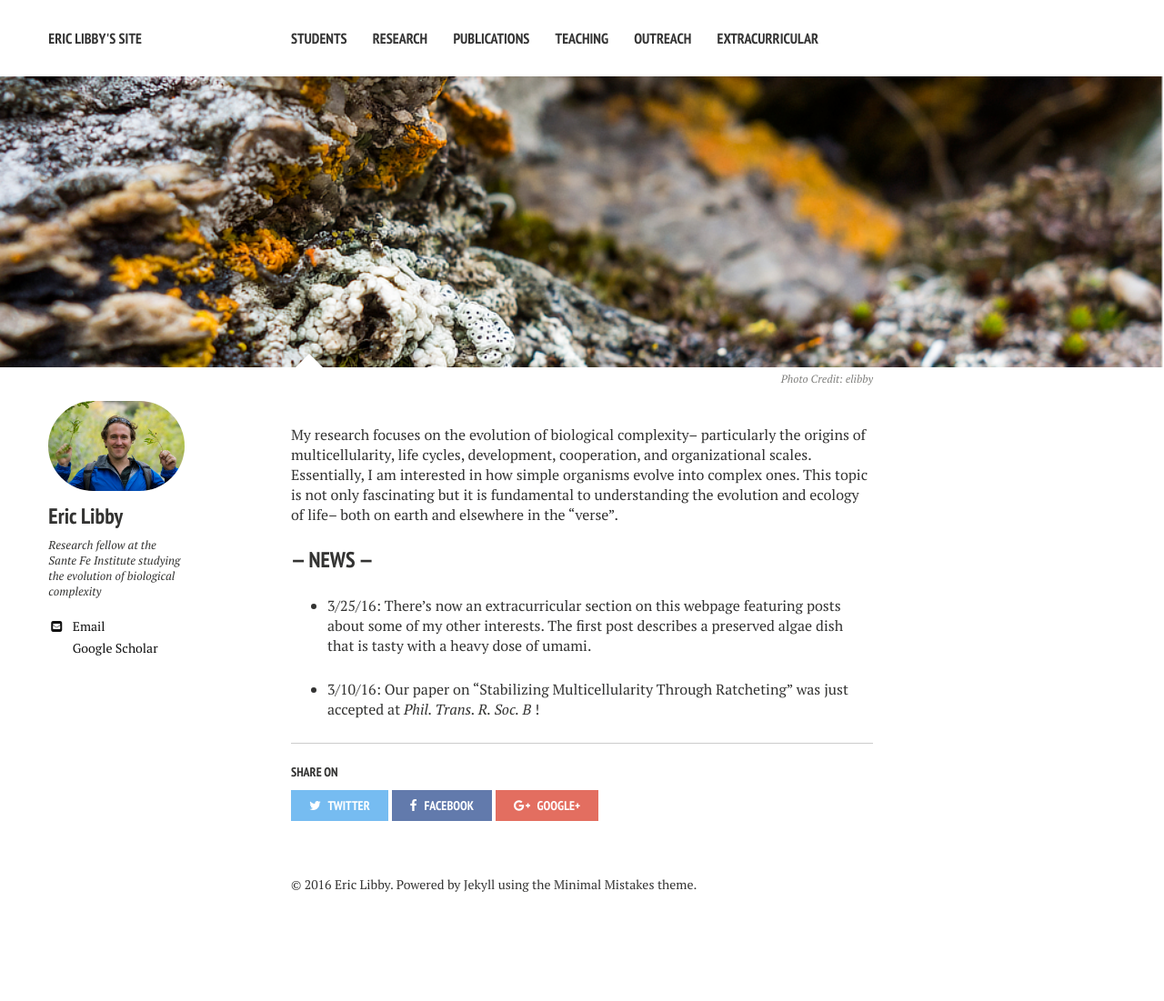
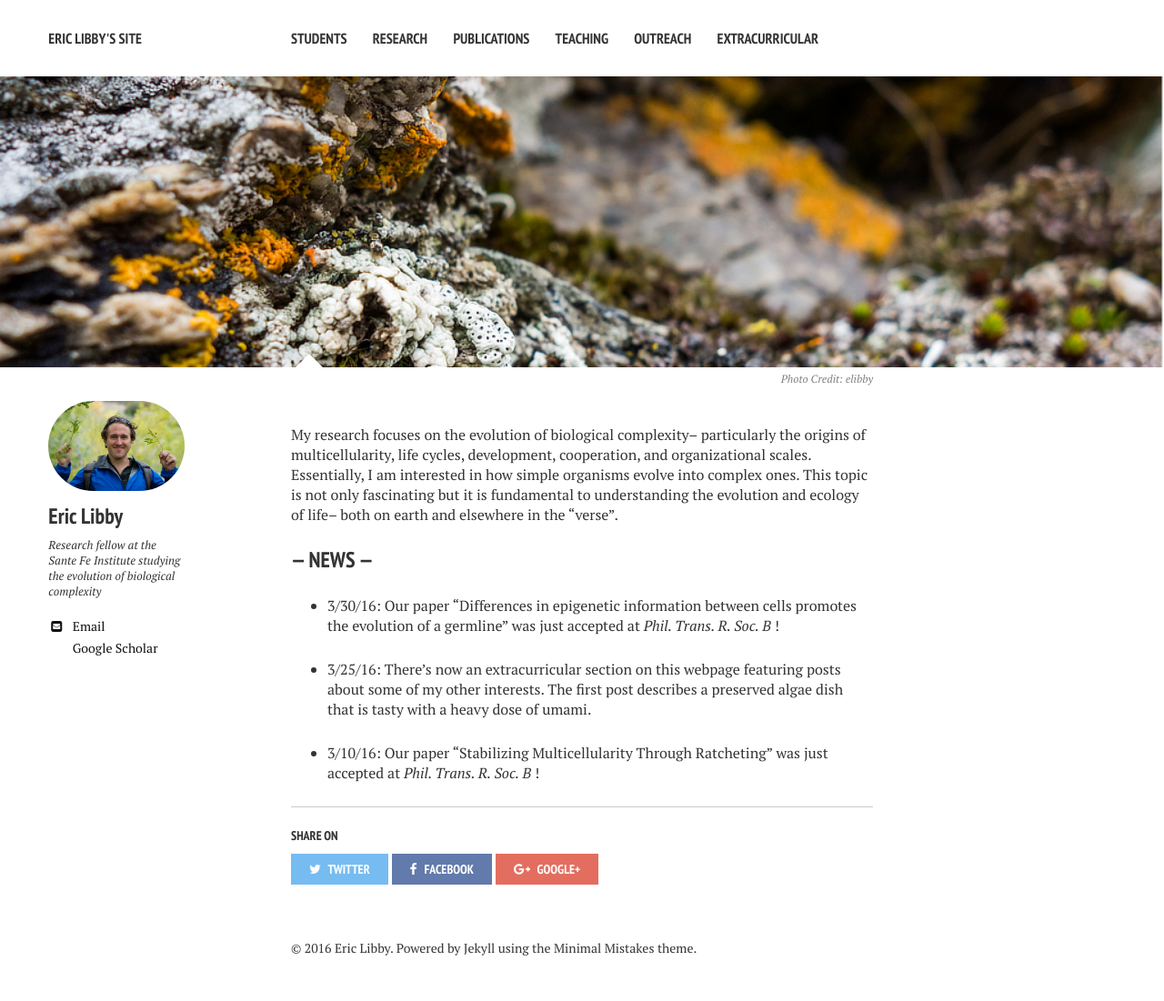
Before and after one commit to ericlibby/oldweb, a Jekyll site: the page built from index.md, in a window 1280 px wide. Shown: the whole page at 91% size. Built offline with Jekyll 4.4.1, drawn with Linux system fonts in a browser that asks for light colours; nearby versions of some CDN libraries; before the commit the page ends 1031 px from its top, so only the background shows below that.

Commit message:
new news

```diff
--- a/index.md
+++ b/index.md
@@ -10,6 +10,8 @@ image:
 My research focuses on the evolution of biological complexity-- particularly the origins of multicellularity, life cycles, development, cooperation, and organizational scales. Essentially, I am interested in how simple organisms evolve into complex ones. This topic is not only fascinating but it is fundamental to understanding the evolution and ecology of life-- both on earth and elsewhere in the "verse".
 
 ### --- NEWS ---
+- 3/30/16: Our paper "Differences in epigenetic information between cells promotes the evolution of a germline" was just accepted at <I> Phil. Trans. R. Soc. B </I>!
+
 - 3/25/16: There's now an extracurricular section on this webpage featuring posts about some of my other interests. The first post describes a preserved algae dish that is tasty with a heavy dose of umami.
 
-- 3/10/16: Our paper on "Stabilizing Multicellularity Through Ratcheting" was just accepted at <I> Phil. Trans. R. Soc. B </I>!
+- 3/10/16: Our paper "Stabilizing Multicellularity Through Ratcheting" was just accepted at <I> Phil. Trans. R. Soc. B </I>!
```
Also changed, not shown: p_publications/index.md (+3 -3 lines).
